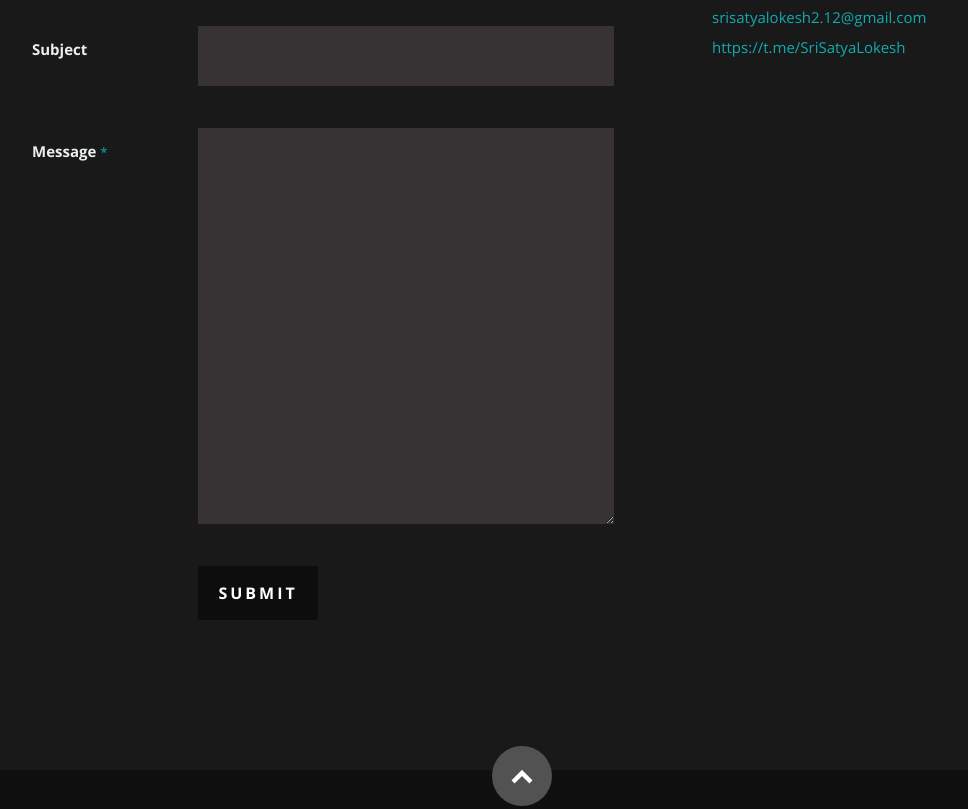
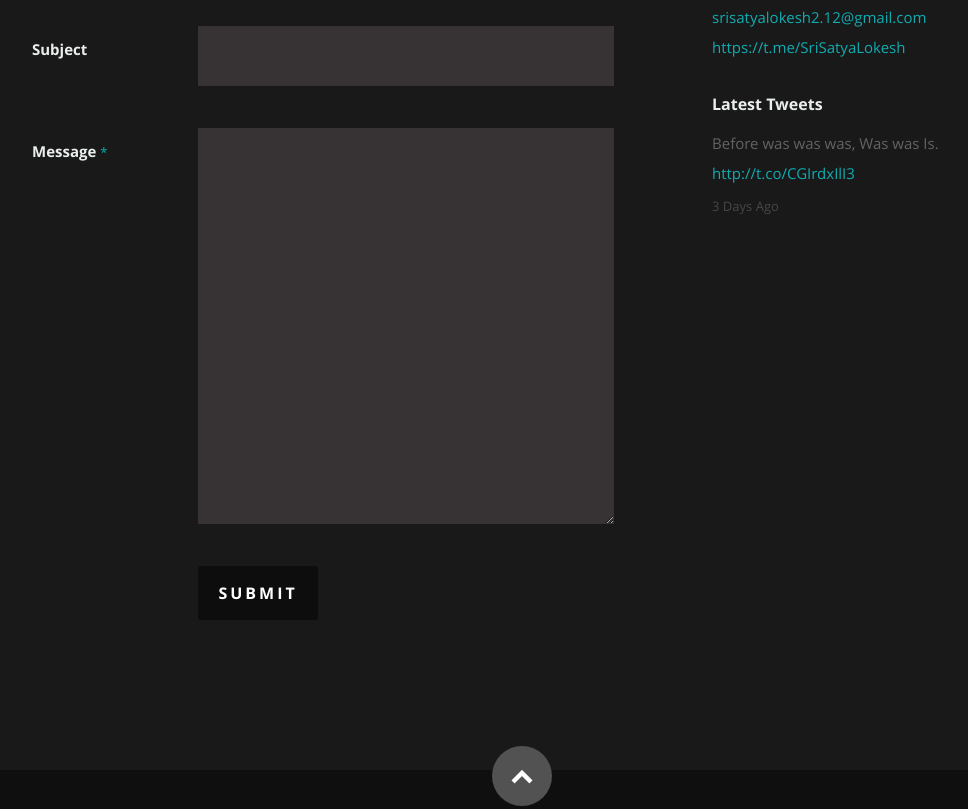
Before and after one commit to gametube-wtf/gametube-wtf.github.io, a plain HTML site: page index.html in a window 1280 px wide. Shown: the part 5115-5924 px from the top of the page, without its empty margins (118-1086 px from the left). Drawn offline with nearby package versions, Linux system fonts and the light colour scheme.

Commit message:
Update index.html

```diff
--- a/index.html
+++ b/index.html
@@ -788,27 +788,26 @@
 
 				   </div>
 
-            <!--   <div class="widget widget_tweets">
+           <div class="widget widget_tweets">
                   <h4 class="widget-title">Latest Tweets</h4>
                   <ul id="twitter">
                      <li>
                         <span>
-                        This is Photoshop's version  of Lorem Ipsum. Proin gravida nibh vel velit auctor aliquet.
-                        Aenean sollicitudin, lorem quis bibendum auctor, nisi elit consequat ipsum
-                        <a href="#">http://t.co/CGIrdxIlI3</a>
+                        Before was was was, Was was Is.
+                        <a href="https://twitter.com/CodeWithSatya/status/1199979138695581697">http://t.co/CGIrdxIlI3</a>
                         </span>
-                        <b><a href="#">2 Days Ago</a></b>
+                        <b><a href="#">3 Days Ago</a></b>
                      </li>
-                     <li>
+                    <!-- <li>
                         <span>
                         Sed ut perspiciatis unde omnis iste natus error sit voluptatem accusantium doloremque laudantium, totam rem aperiam,
                         eaque ipsa quae ab illo inventore veritatis et quasi
                         <a href="#">http://t.co/CGIrdxIlI3</a>
                         </span>
                         <b><a href="#">3 Days Ago</a></b>
-                     </li>
+                     </li> -->
                   </ul>
-		         </div> -->
+		         </div>
 
             </aside>
 
```
